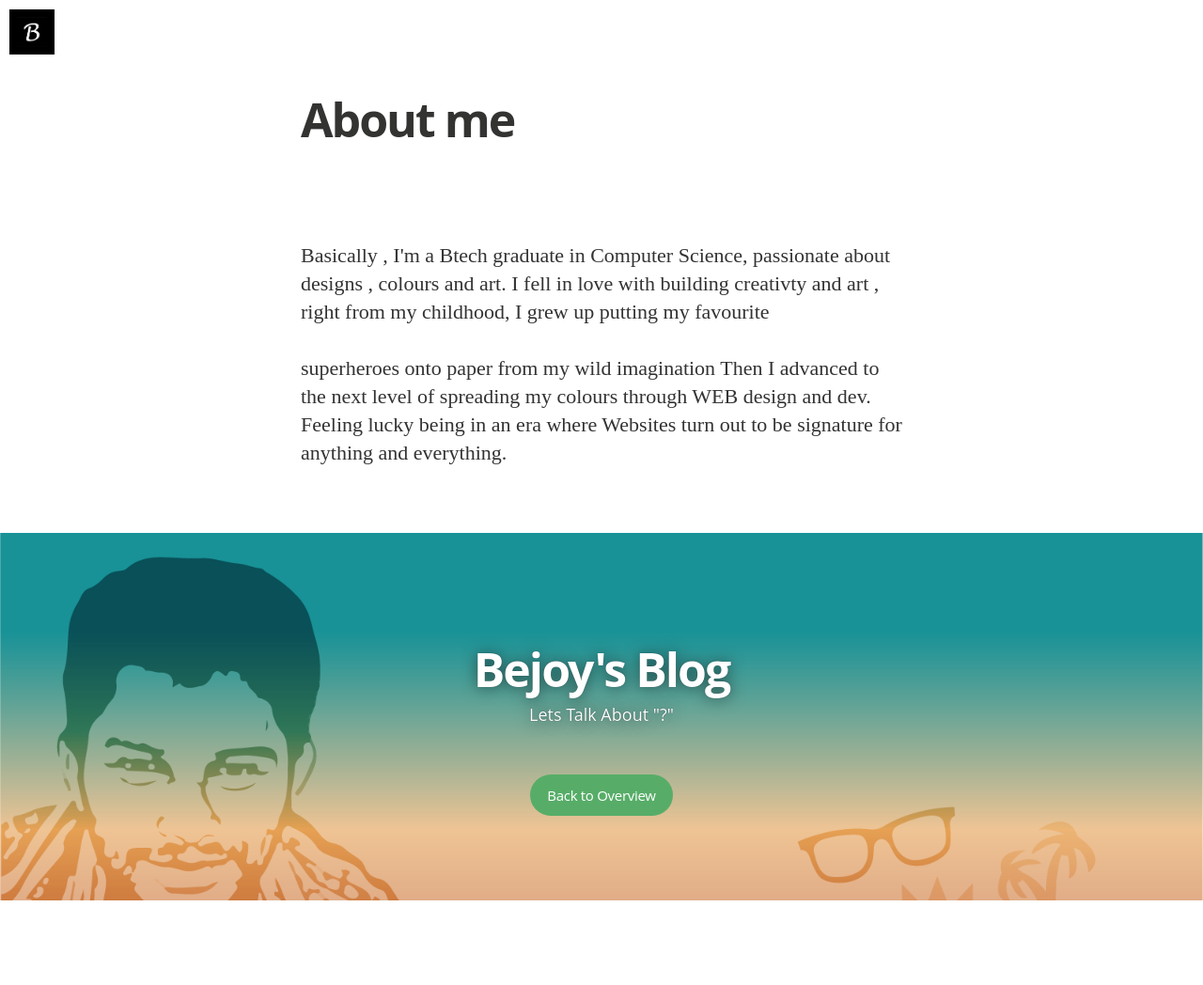
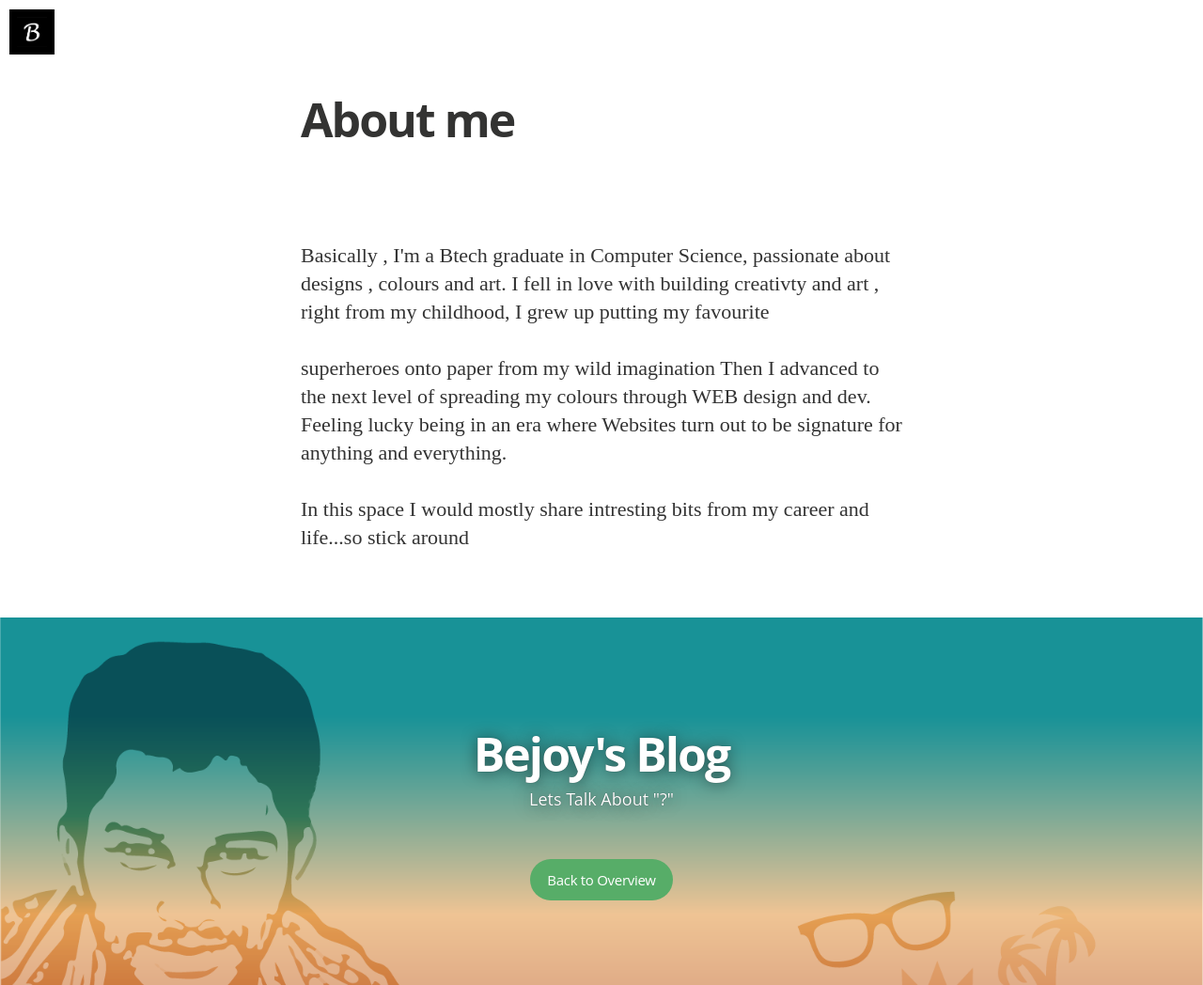
Before and after one commit to Bejoynj/bejoynj.github.io, a Jekyll site: the page built from about.md, in a window 1280 px wide. Shown: the whole page at 94% size. Built offline with Jekyll 4.4.1, drawn with Linux system fonts in a browser that asks for light colours; nearby versions of some CDN libraries; some web fonts are replaced; Markdown is read by kramdown in place of the engine named in the settings; before the commit the page ends 958 px from its top, so only the background shows below that.

Commit message:
About me

```diff
--- a/about.md
+++ b/about.md
@@ -5,6 +5,6 @@ permalink: /about/
 ---
 
 <p>Basically , I'm a Btech graduate in Computer Science, passionate about designs , colours and art. I fell in love with building creativty and art , right from my childhood, I grew up putting my favourite</p>
-<p>
-superheroes onto paper from my wild imagination
+<p>superheroes onto paper from my wild imagination
 Then I advanced to the next level of spreading my colours through WEB design and dev. Feeling lucky being in an era where Websites turn out to be signature for anything and everything.</p>
+<p>In this space I would mostly share intresting bits from my career and life...so stick around</p>
```
